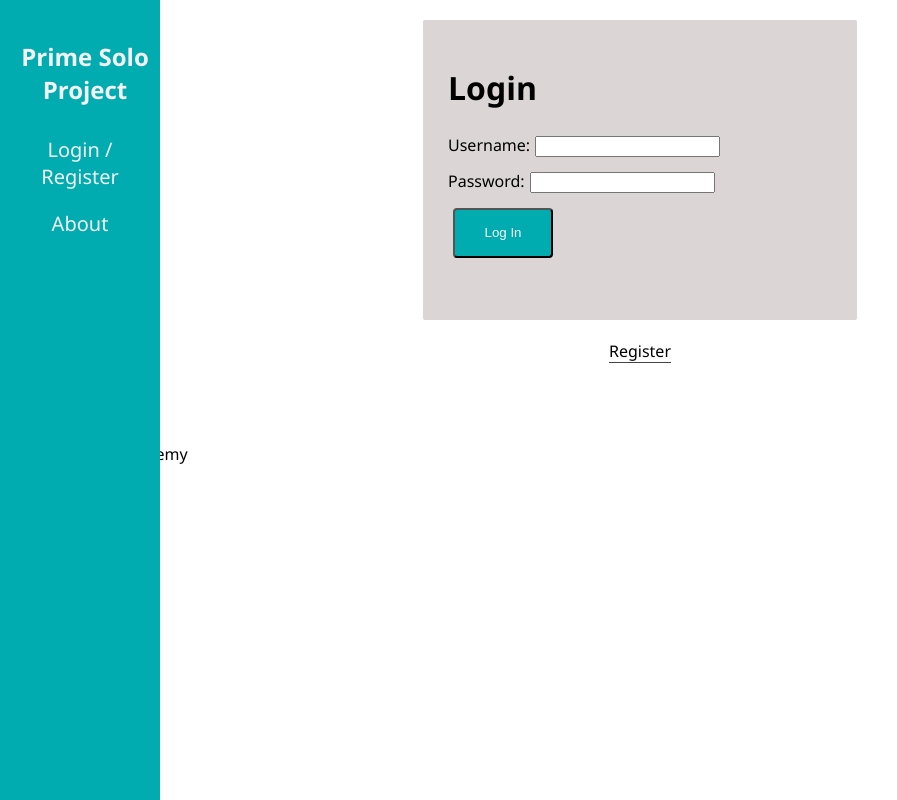
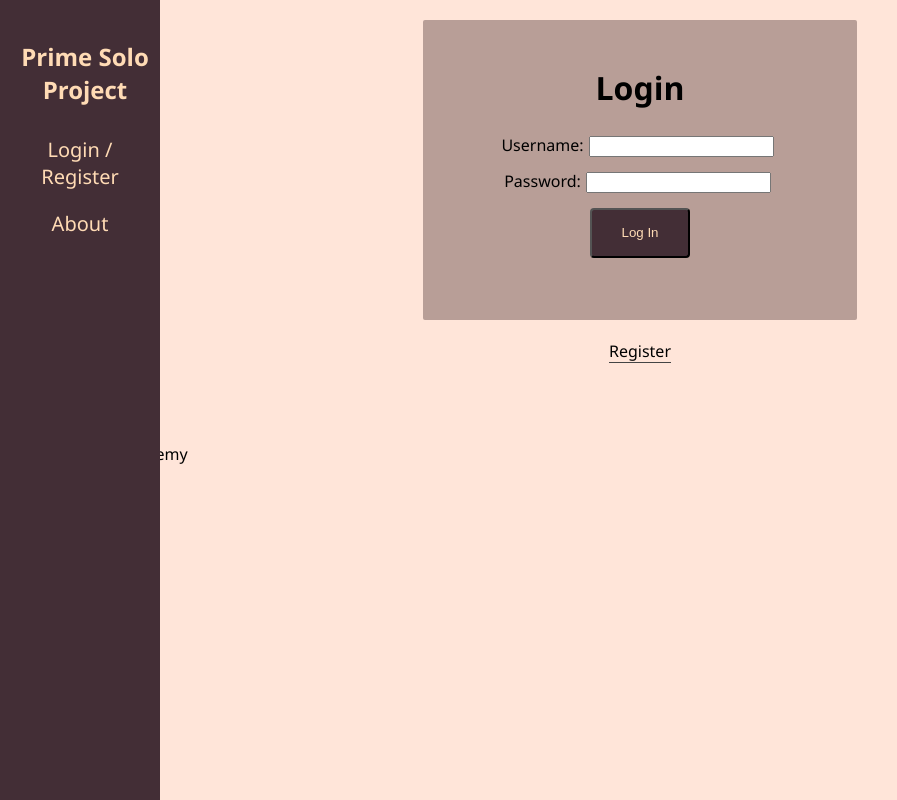
Before and after one commit to LexChudzik/shakespeare-app, a React (Create React App) app: page /#/home in a window 1280 px wide. Shown: the whole page, without its empty margins (0-897 px from the left). Built offline with nearby package versions, Linux system fonts and the light colour scheme; no server answers.

Commit message:
colors updated

```diff
--- a/src/components/App/App.css
+++ b/src/components/App/App.css
@@ -1,6 +1,7 @@
 body {
     font-family: 'Segoe UI', Tahoma, Geneva, Verdana, sans-serif;
     margin: 0px;
+    background-color: #FFE5D9
 }
 
 .alert {
@@ -9,12 +10,13 @@ body {
 }
 
 form {
-    background-color: #dbd5d5;
+    background-color: #B89E97;
     width: 30%;
     height: 250px;
     margin: 20px auto;
     padding: 25px;
     border-radius: 2px;
+    text-align: center;
 }
 
 input {
@@ -23,9 +25,10 @@ input {
 }
 
 .log-in, .log-out, .register {
-  background-color: #00acb0;
+  text-align: center;
+  background-color: #432E36;
   border-radius: 4px;
-  color: #f8f8f8;
+  color: #FFDBB5;
   min-height: 50px;
   min-width: 100px;
   outline:0;
@@ -33,7 +36,7 @@ input {
 }
 
 .log-in:hover, .log-out:hover, .register:hover {
-  background-color: #008183;
+  background-color: #260C1A;
 }
 
 /* This line makes the "Register" and "Login" buttons look like links */
--- a/src/components/Nav/Nav.css
+++ b/src/components/Nav/Nav.css
@@ -2,7 +2,7 @@
     font-size: 24px;
     font-weight: 700;
     display: inline-block;
-    color: #f2f2f2;
+    color: #FFDBB5;
     padding-left: 10px;
     text-align: center;
 }
@@ -15,14 +15,14 @@
   top: 0;
   left: 0;
   overflow-x: hidden;
-  background-color: #00acb0;
+  background-color: #432E36;
   padding-top: 20px;
 }
 
 .nav-link {
   /* float: left; */
-  color: #f2f2f2;
-  background-color: #00acb0;
+  color: #FFDBB5;
+  background-color: #432E36;
   text-align: center;
   padding: 10px 20px;
   text-decoration: none;
@@ -38,19 +38,19 @@
 button {
   text-decoration: none;
   font-size: 20px;
-  color: #f2f2f2;
-  background-color: #00acb0;
+  color: #FFDBB5;
+  background-color: #432E36;
   border:none;
   cursor: pointer;
   outline:0;
 }
 
 button:hover {
-  background-color: #008183;
+  background-color: #260C1A;
 }
 
 .nav-link:hover {
-  background-color: #008183;
+  background-color: #260C1A;
 }
 
 /* .nav-right {
--- a/src/components/ProductionDetail/ProductionDetail.css
+++ b/src/components/ProductionDetail/ProductionDetail.css
@@ -1,5 +1,5 @@
 .card {
-    background-color: #d49c6d;
+    background-color: #B89E97;
     width: 30%;
     align-content: center;
     margin: 20px auto;
```
